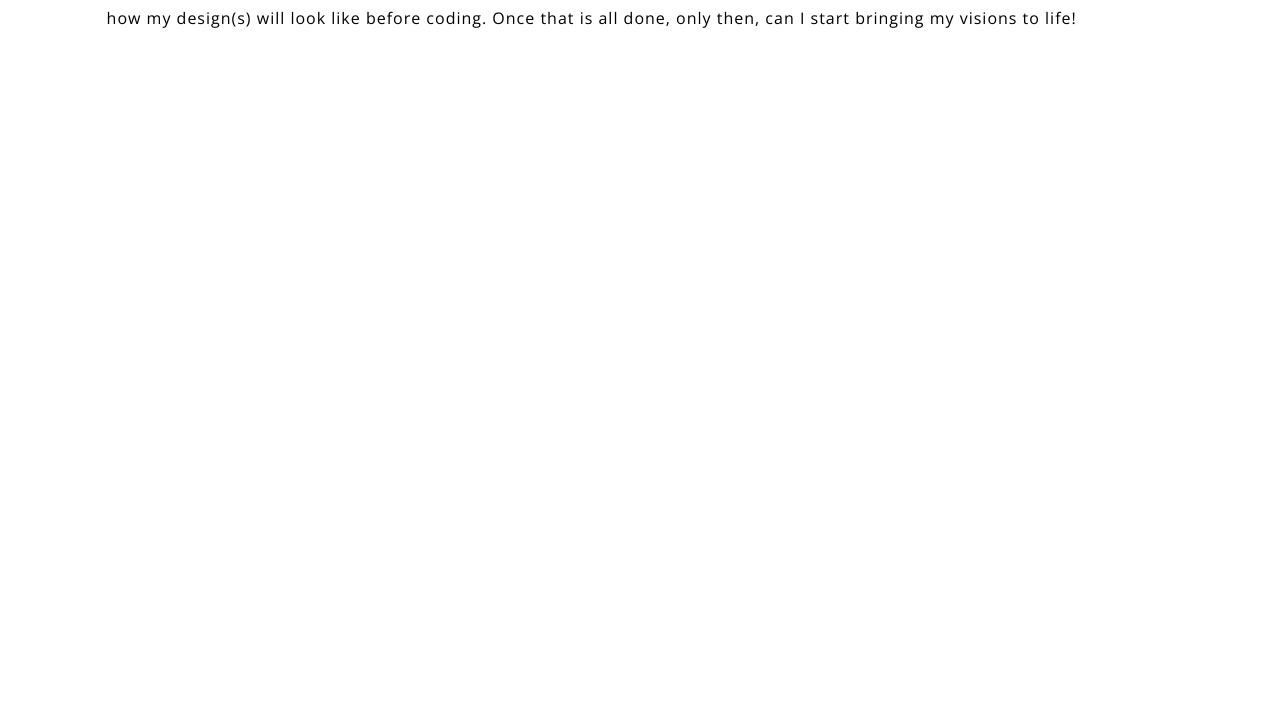
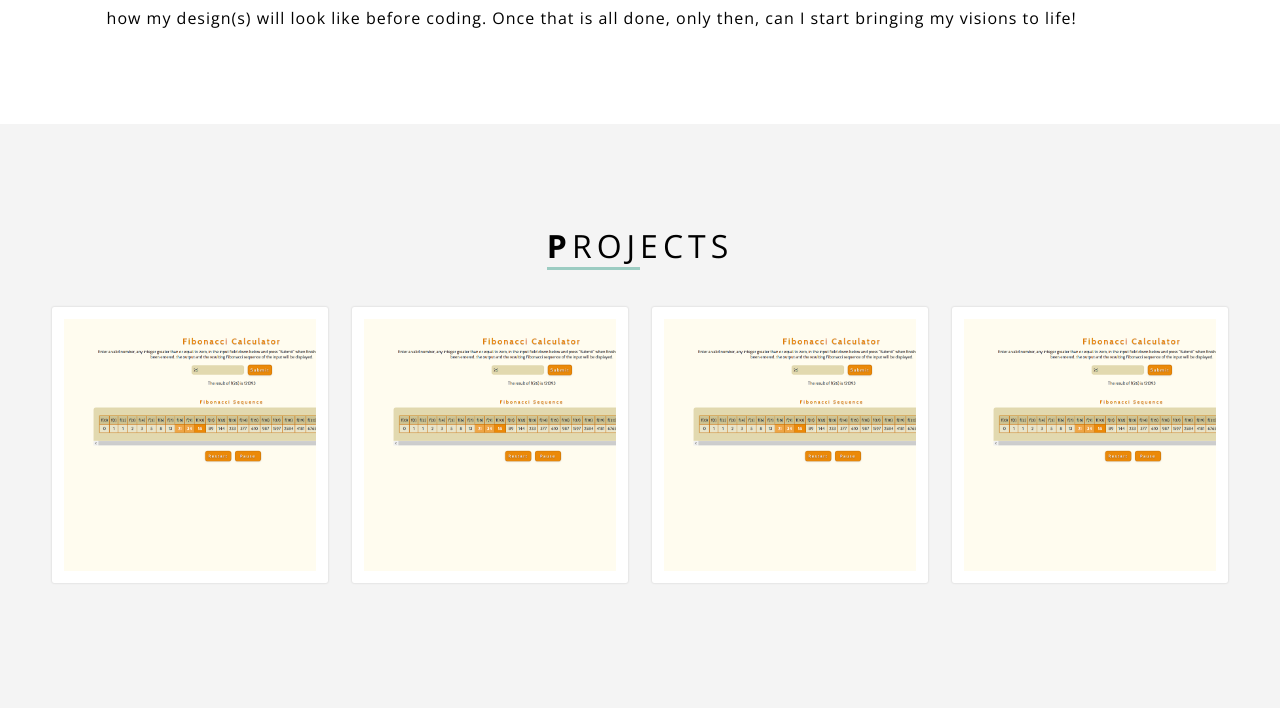
Before and after one commit to gomezja/single-page-website-project, a PHP site: page / in a window 1280 px wide. Shown: the part 444-1152 px from the top of the page. Before the commit the page ends 472 px from the top, so only its background shows below. Run offline with PHP 8.4, Linux system fonts and the light colour scheme; some libraries are stand-ins or nearby versions.

Commit message:
Added project section

```diff
--- a/index.html
+++ b/index.html
@@ -60,6 +60,37 @@
         </p>
     </div>
 
+    <!-- PROJECT SECTION -->
+    <div class="project-section">
+        <h1 class="project-section__header">
+            <span class="project-section__header--underline"><span class="project-section__header--bold">P</span>roj</span>ects
+        </h1>
+
+        <ul class="project-section__project-list">
+            <li class="project-section__project-example">
+                <div class="project-section__cell project-section__cell--shadow">
+                    <img class="project-section__project-image" src="images/projects/fibonacci-calculator.png" alt="Fibonacci Calculator">
+                </div>
+            </li>
+
+            <li class="project-section__project-example">
+                <div class="project-section__cell project-section__cell--shadow">
+                    <img class="project-section__project-image" src="images/projects/fibonacci-calculator.png" alt="Fibonacci Calculator">
+                </div>
+            </li>
+            <li class="project-section__project-example">
+                <div class="project-section__cell project-section__cell--shadow">
+                    <img class="project-section__project-image" src="images/projects/fibonacci-calculator.png" alt="Fibonacci Calculator">
+                </div>
+            </li>
+            <li class="project-section__project-example">
+                <div class="project-section__cell project-section__cell--shadow">
+                    <img class="project-section__project-image" src="images/projects/fibonacci-calculator.png" alt="Fibonacci Calculator">
+                </div>
+            </li>
+        </ul>
+    </div>
+
     <script
     src="https://code.jquery.com/jquery-3.3.1.min.js"
     integrity="sha256-FgpCb/KJQlLNfOu91ta32o/NMZxltwRo8QtmkMRdAu8="
--- a/style.css
+++ b/style.css
@@ -9,6 +9,7 @@ html, body {
     height: 100%;
 }
 
+/*========================================== Navigation Bar ==========================================*/
 .nav {
     display: flex;
     justify-content: space-between;
@@ -117,11 +118,13 @@ html, body {
     transform: rotate(45deg) translate(-4px, -7px);
 }
 
+/*========================================== About Section ==========================================*/
 .about-section {
     margin: 90px 8.33% 0 8.33%;
 }
 
-.about-section__header {
+.about-section__header,
+.project-section__header {
     text-transform: uppercase;
     text-align: center;
     font-size: 32px;
@@ -129,11 +132,13 @@ html, body {
     letter-spacing: 5px;
 }
 
-.about-section__header--underline {
+.about-section__header--underline,
+.project-section__header--underline {
     border-bottom: 3.5px solid #9cccc2;
 }
 
-.about-section__header--bold {
+.about-section__header--bold,
+.project-section__header--bold {
     font-weight: 700;
 }
 
@@ -151,6 +156,56 @@ html, body {
     color: #d46c26;
 }
 
+/*========================================== Project Section ==========================================*/
+.project-section {
+    background: #f4f4f4;
+    padding: 100px 0;
+
+    margin-top: 90px;
+    position: relative;
+}
+
+.project-section--background-color {
+    background: #f0f0f0;
+    margin-bottom:200px;
+}
+
+.project-section__project-list,
+.project-section__project-example {
+    list-style-type: none;
+}
+
+.project-section__project-list {
+    padding: 0;
+    margin: 40px auto 0 auto;
+}
+
+.project-section__project-example {
+    display: inline-block;
+}
+
+.project-section__cell {
+    padding: 12px;
+    position: relative;
+    display: block;
+    margin: 0 10px 20px 10px;
+    background: #ffffff;
+    border-radius: 2px;
+    width: 276px;
+    height: 276px;
+}
+
+.project-section__cell--shadow {
+    box-shadow: #c5c5c5 0px 0px 2px;
+}
+
+.project-section__project-image {
+    display: block;
+    width: 100%;
+    height: auto;
+}
+
+/*========================================== Media Queries ==========================================*/
 @media screen and (max-width: 760px) {
     .nav__content {
         display: none;
@@ -177,3 +232,36 @@ html, body {
         display: flex;
     }
 }
+
+/*------------ Project Cells ------------*/
+/* four colums */
+@media screen and (min-width: 1263px) {
+    ul {
+        max-width: 1197px;
+    }
+}
+
+/* three colums */
+@media screen and (max-width: 1262px) {
+    ul {
+        max-width: 897px;
+    }
+}
+
+/* two columns */
+@media screen and (max-width: 915px) {
+    ul {
+        max-width: 597px;
+    }
+}
+
+/* one column */
+@media screen and (max-width: 615px) {
+    ul {
+        max-width: 276px;
+    }
+
+    .project-section__cell {
+        margin: 0 0 20px 0;
+    }
+}
```
Also changed, not shown: images/projects/fibonacci-calculator.png (added).
